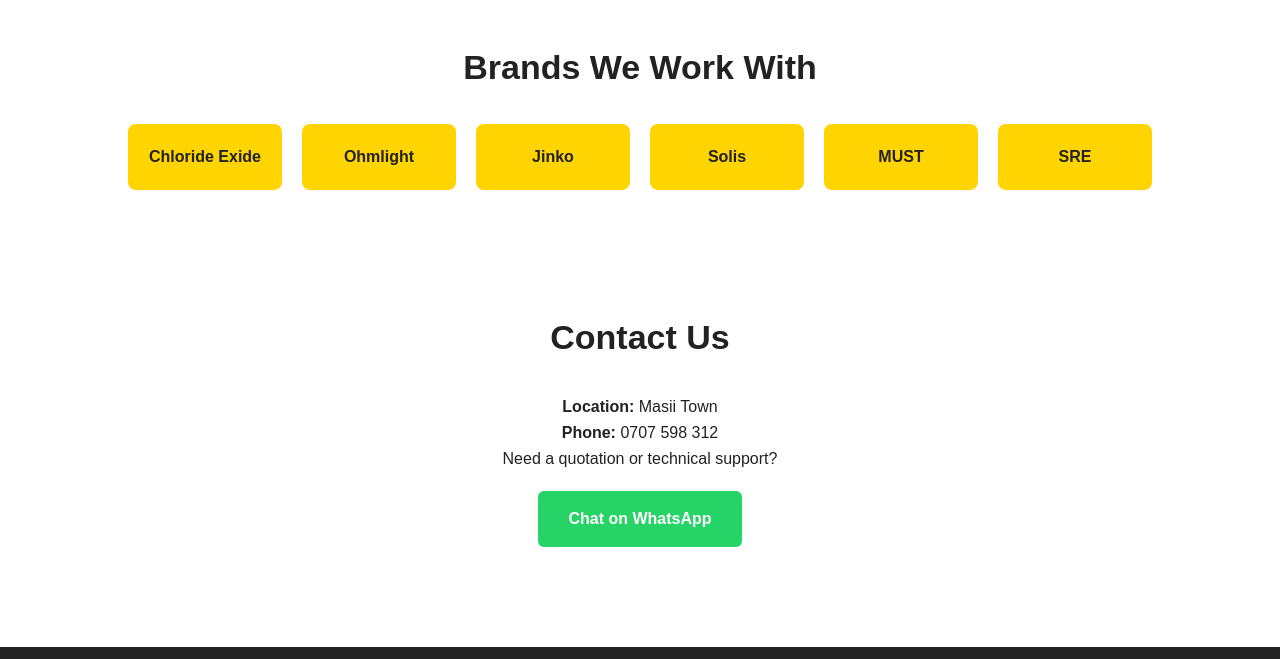
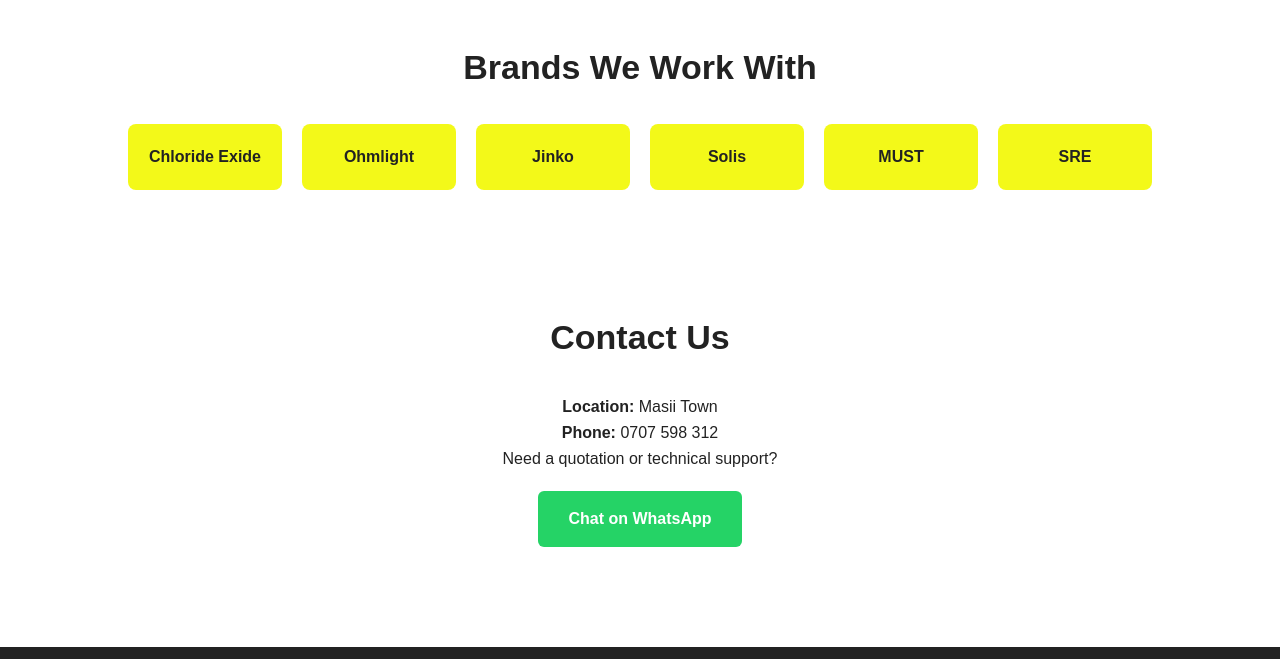
Before and after one commit to ohmlight/energy, a plain HTML site: page index.html in a window 1280 px wide. Shown: the part 1700-2359 px from the top of the page. Drawn offline with Linux system fonts and the light colour scheme.

Commit message:
Update index.html

```diff
--- a/index.html
+++ b/index.html
@@ -122,7 +122,7 @@
 }
 
 .brand{
-background:#ffd400;
+background:#f3f919;
 padding:20px;
 border-radius:8px;
 }
```
